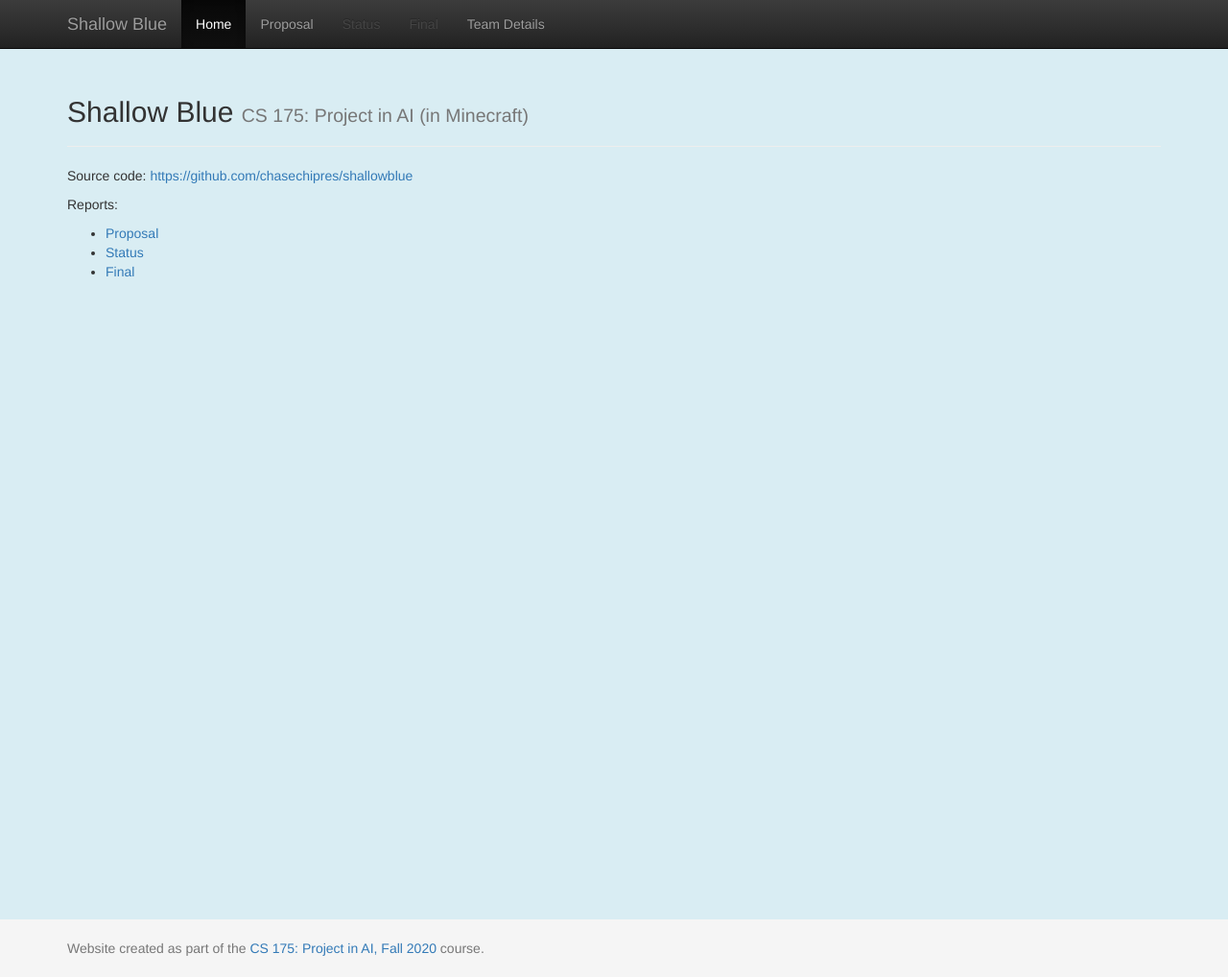
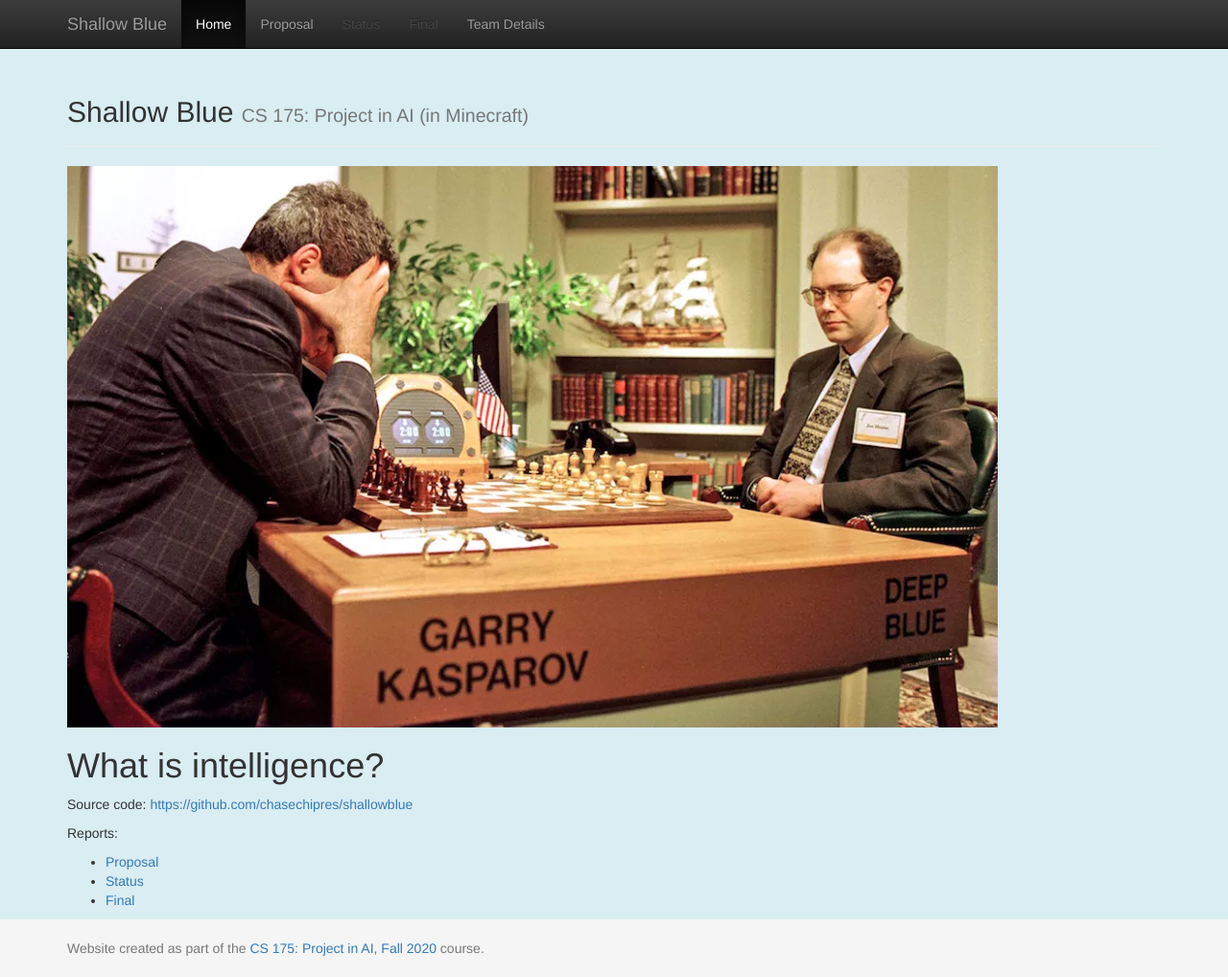
Before and after one commit to ChaseChipres/ShallowBlue, a Jekyll site: the page built from docs/index.md, in a window 1280 px wide and 1018 px high. Shown: the whole window at 96% size. Built offline with Jekyll 4.4.1, drawn with Linux system fonts in a browser that asks for light colours.

Commit message:
Added deep blue img to index page

```diff
--- a/docs/index.md
+++ b/docs/index.md
@@ -2,6 +2,10 @@
 layout: default
 title:  Home
 ---
+
+![Deep Blue](img/deepblue.jpeg)
+
+# What is intelligence?
 
 Source code: [https://github.com/chasechipres/shallowblue](https://github.com/chasechipres/shallowblue)
 
```
